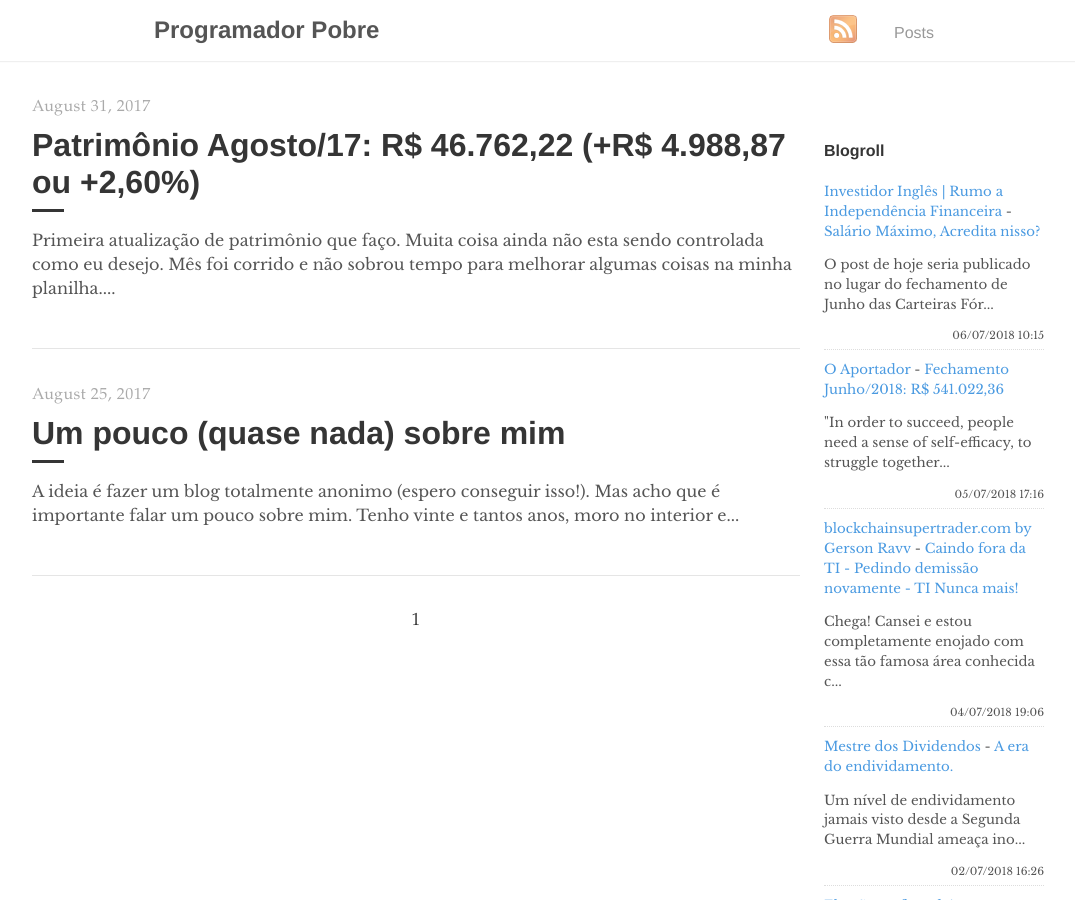
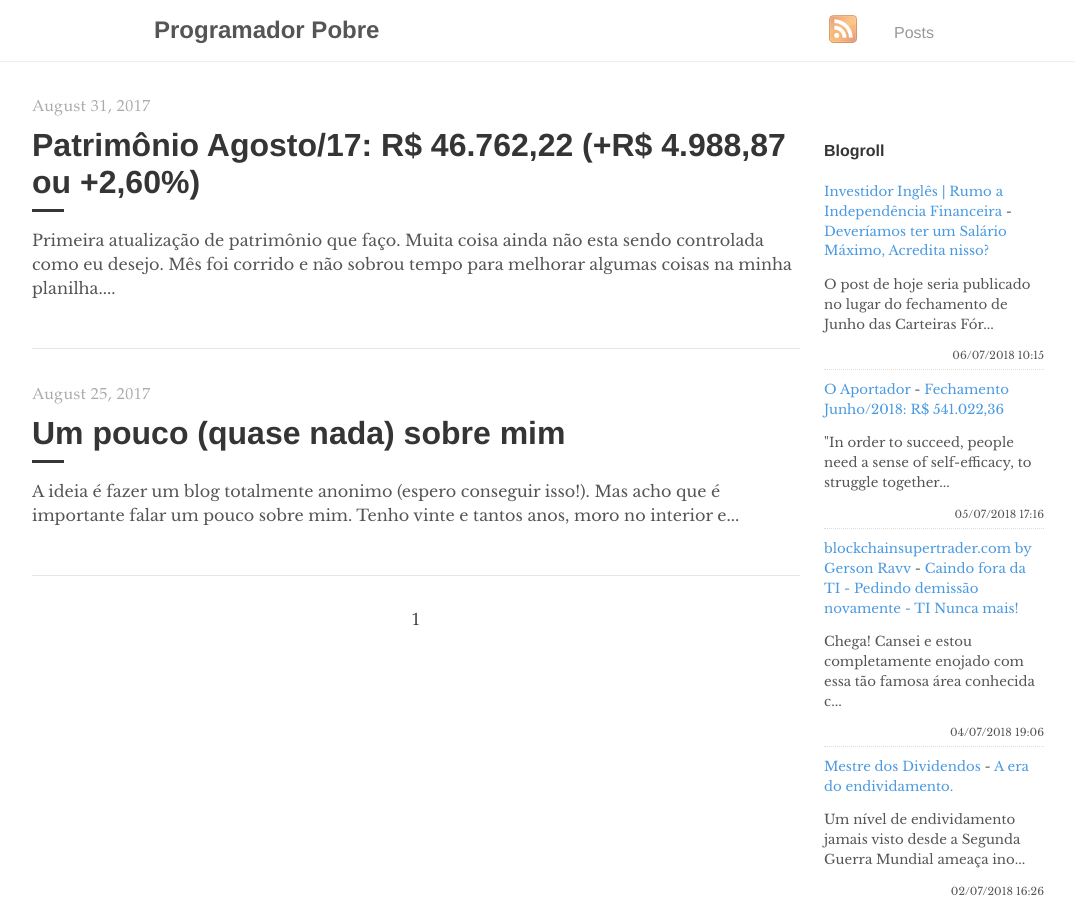
Before and after one commit to programadorpobre/programadorpobre.github.io, a Jekyll site: the page built from index.html, in a window 1280 px wide and 900 px high. Shown: the whole window, without its empty margins (96-1171 px from the left). Built offline with Jekyll 4.4.1, drawn with Linux system fonts in a browser that asks for light colours; the list of posts is cut into pages by our own code; comment, search, counter and statistics services are not loaded.

Commit message:
[ci skip] travis #336

```diff
--- a/_includes/feed-entries.html
+++ b/_includes/feed-entries.html
@@ -1,5 +1,5 @@
 <div class="feed-entry">
-    <a class="feed-entry-site-name" href="https://www.investidoringles.com/">Investidor Inglês | Rumo a Independência Financeira</a> - <a class="feed-entry-title" href="https://www.investidoringles.com/2018/07/nao-deveriamos-ter-salario-maximo.html">Salário Máximo, Acredita nisso?</a>
+    <a class="feed-entry-site-name" href="https://www.investidoringles.com/">Investidor Inglês | Rumo a Independência Financeira</a> - <a class="feed-entry-title" href="https://www.investidoringles.com/2018/07/nao-deveriamos-ter-salario-maximo.html">Deveríamos ter um Salário Máximo, Acredita nisso?</a>
     <p class="feed-entry-summary">O post de hoje seria publicado no lugar do fechamento de Junho das Carteiras Fór...</p>
     <time datetime="2018-07-06T10:15:00.000-03:00">06/07/2018 10:15</time>
 </div>
```
